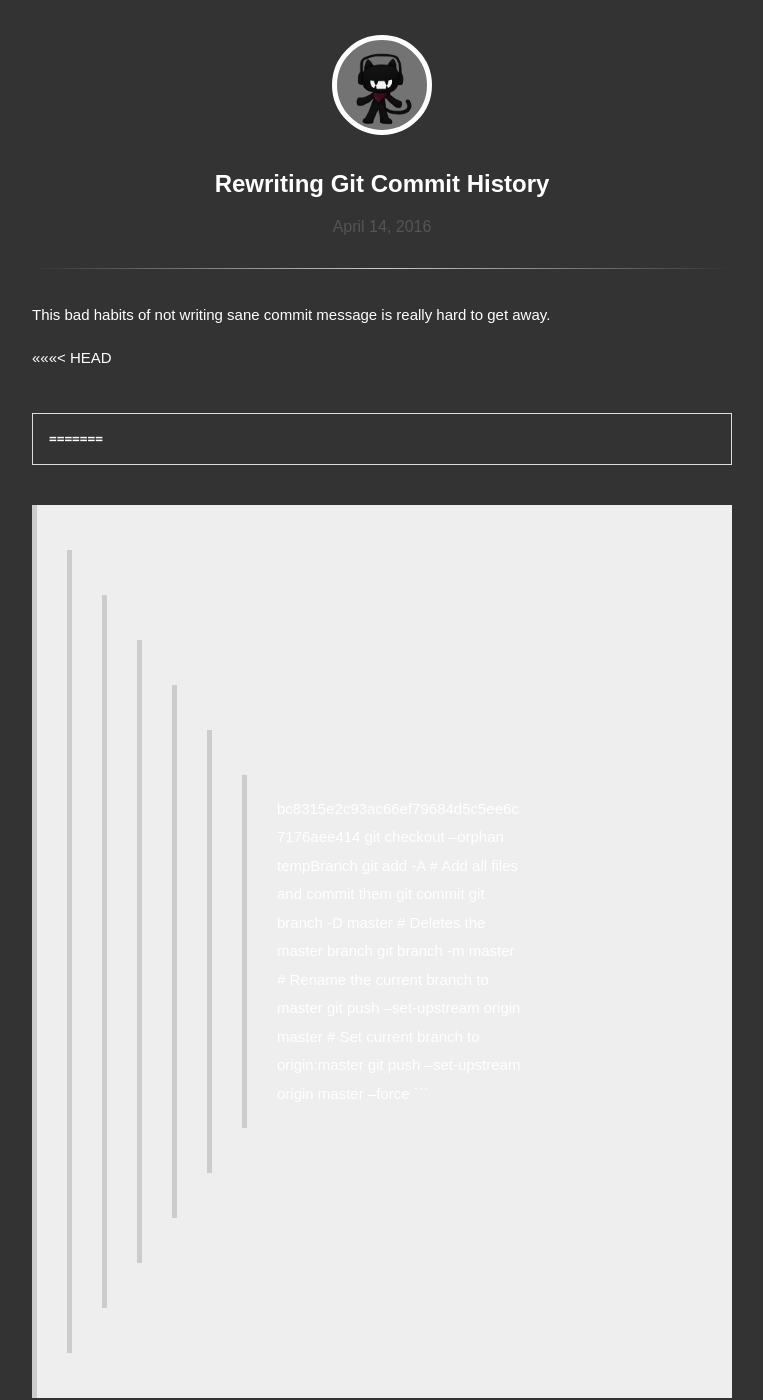
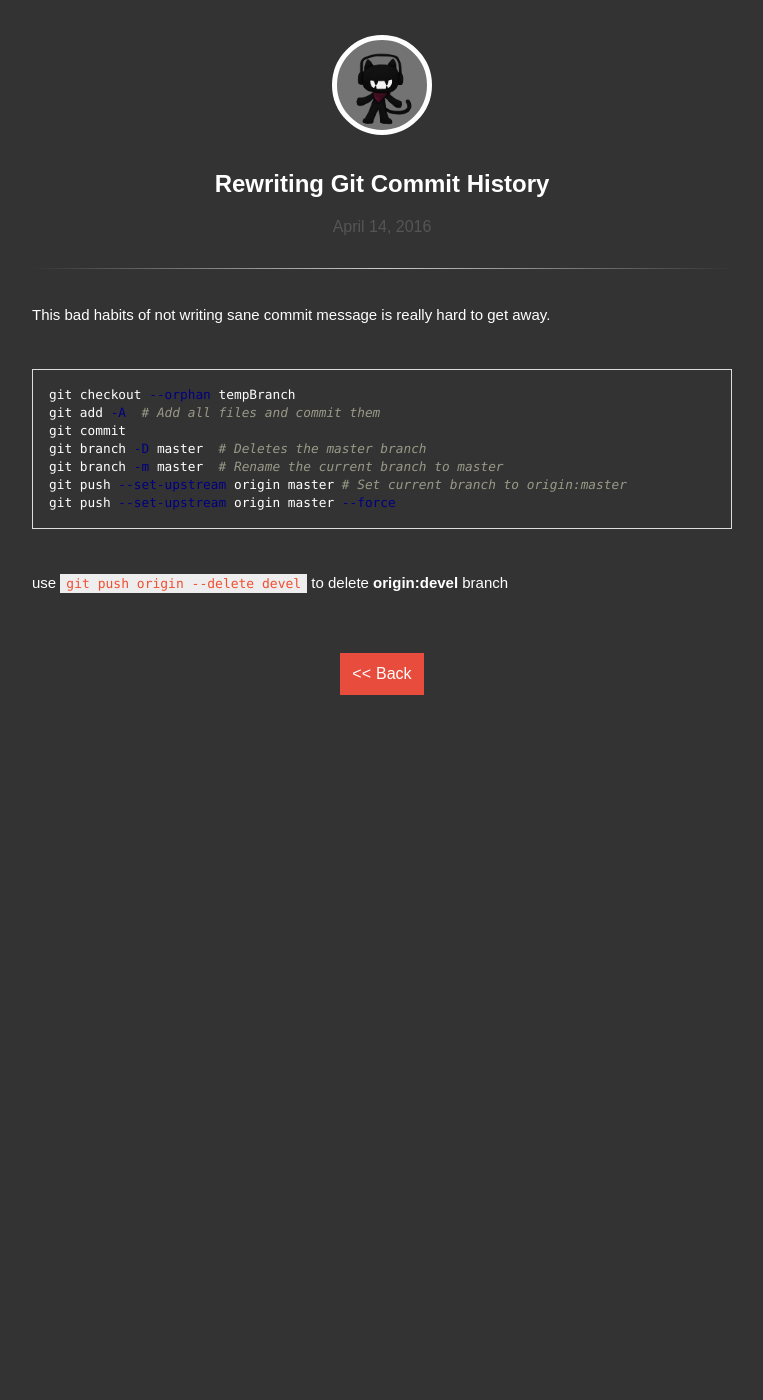
Before and after one commit to hafizjef/sudoes.github.io, a Jekyll site: the page built from _posts/2016-04-14-Removing Commit History.md, in a window 1280 px wide and 1400 px high. Shown: the whole window, without its empty margins (258-1021 px from the left). Built offline with Jekyll 4.4.1, drawn with Linux system fonts in a browser that asks for light colours; some web fonts are replaced; some of the changed text lies outside the part shown.

Commit message:
Update post

````diff
--- a/_posts/2016-04-14-Removing Commit History.md
+++ b/_posts/2016-04-14-Removing Commit History.md
@@ -5,11 +5,7 @@ title: Rewriting Git Commit History
 
 This bad habits of not writing sane commit message is really hard to get away.
 
-<<<<<<< HEAD
 ```bash
-=======
-```
->>>>>>> bc8315e2c93ac66ef79684d5c5ee6c7176aee414
 git checkout --orphan tempBranch
 git add -A  # Add all files and commit them
 git commit
@@ -19,8 +15,4 @@ git push --set-upstream origin master # Set current branch to origin:master
 git push --set-upstream origin master --force
 ```
 
-<<<<<<< HEAD
 use `git push origin --delete devel` to delete __origin:devel__ branch
-=======
-use `git push origin --delete devel` to delete origin:devel branch
->>>>>>> bc8315e2c93ac66ef79684d5c5ee6c7176aee414
````
